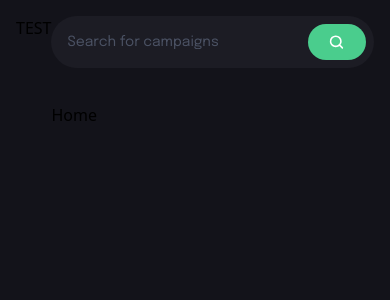
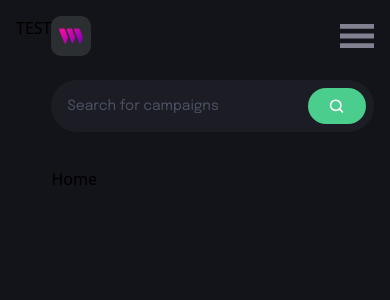
Before and after one commit to radosav-perisic/crowdfunding-platform, a React (Vite) app in the folder client/: page / in a window 390 px wide. Shown: the top 300 px of the page. Built offline with nearby package versions, Linux system fonts and the light colour scheme; what @thirdweb-dev/react would draw is missing.

Commit message:
Finish navbar design for small screens

```diff
--- a/client/src/components/Navbar.jsx
+++ b/client/src/components/Navbar.jsx
@@ -48,8 +48,67 @@
         </Link>
       </div>
 
-    {/* Small screen */}
-
+      {/* Small screen */}
+      <div className="sm:hidden flex justify-between items-center relative">
+        <div className="w-[40px] h-[40px] rounded-[10px] bg-[#2c2f32] flex justify-center items-center cursor-pointer">
+          <img
+            src={thirdweb}
+            alt="user"
+            className="w-[60%] h-[60%] object-contain"
+          />
+        </div>
+        <img
+          src={menu}
+          alt="menu"
+          className=" w-[34px] h-[34px] object-contain cursor-pointer"
+          onClick={() => setToggleDrawer((prev) => !prev)}
+        />
+      </div>
+      <div
+        className={`absolute top-[60px] right-0 left-0 bg-[#1c1c24]
+         z-10 shadow-secondary py-4 ${!toggleDrawer
+         ? '-translate-y-[100vh]' : 'translate-y-0'} transition-all duration-700`}
+      >
+        <ul className="mb-4 ">
+          {navlinks.map((link) => (
+            <li
+              key={link.name}
+              className={`flex p-4 ${isActive === link.name && "bg-[#3a3a43]"}`}
+              onClick={() => {
+                setIsActive(link.name);
+                setToggleDrawer(false);
+                navigate(link.link);
+              }}
+            >
+              <img
+                src={link.imgUrl}
+                alt={link.name}
+                className={`w-6 h-6 object-contain ${
+                  isActive === link.name ? "grayscale-0" : "grayscale"
+                }`}
+              />
+              <p
+                className={`ml-[20px] font-epilogue font-semibold text-[14px] ${
+                  isActive === link.name ? "text-[#1dc071]" : "text-[#808191]"
+                }`}
+              >
+                {link.name}
+              </p>
+            </li>
+          ))}
+        </ul>
+        <div className="flex mx-4">
+          <CustomButton
+            btnType="button"
+            title={address ? "Create a campaign" : "connect"}
+            styles={address ? "bg-[#1dc071]" : "bg-[#8c6dfd]"}
+            handleClick={() => {
+              if (address) navigate("create-campaign");
+              else "connect()";
+            }}
+          />
+        </div>
+      </div>
     </div>
   );
 };
```
